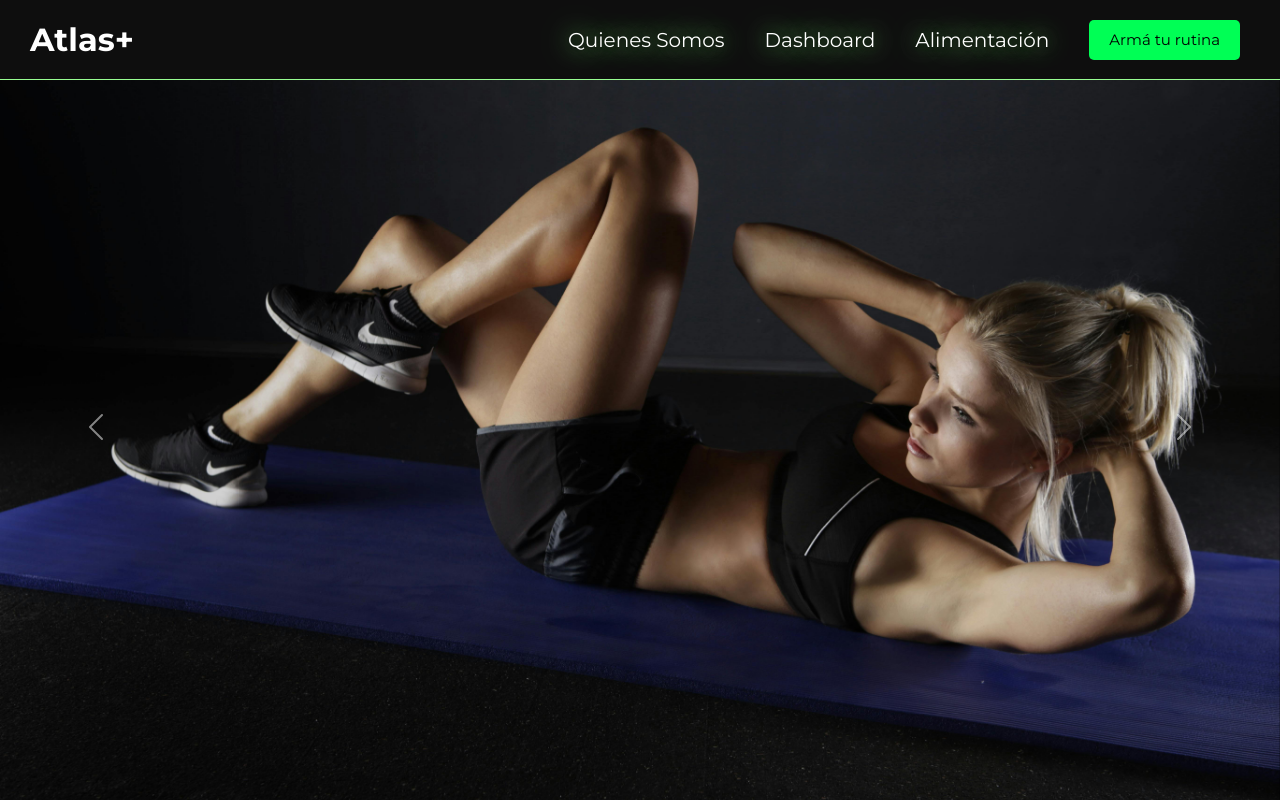
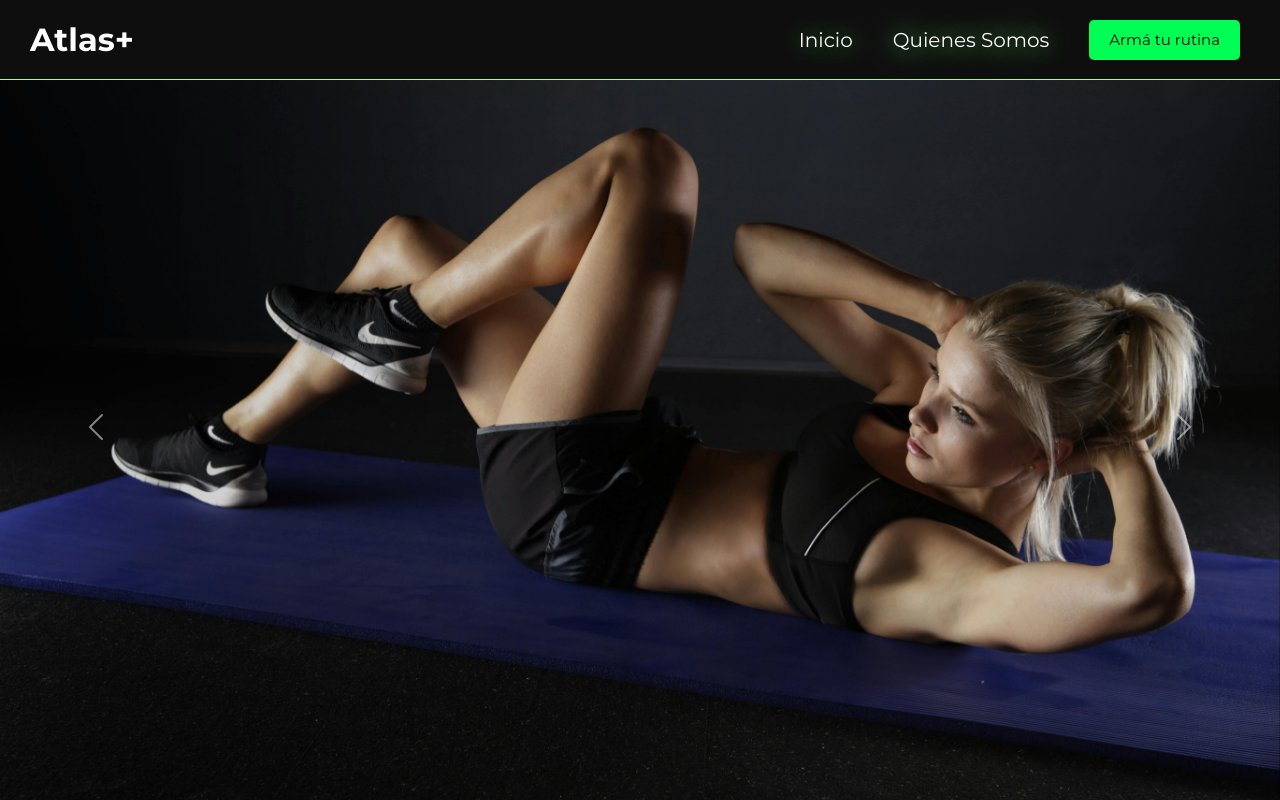
Before and after one commit to LucasFerreiraUBA/tp-intro, a plain HTML site: page Proyecto TP/frontend/html/index.html in a window 1280 px wide. Shown: the top 800 px of the page. Drawn offline with nearby package versions, Linux system fonts and the light colour scheme.

Commit message:
Agregue y elimine algunas cosas del header

```diff
--- a/Proyecto TP/frontend/css/style.css
+++ b/Proyecto TP/frontend/css/style.css
@@ -90,8 +90,7 @@ nav > ul {
 }
 
 /* Enlaces del menú */
-.txt-home,
-.txt-dashboard {
+.txt-home {
 
     font-family: 'Montserrat', sans-serif;
     color: #ffffff;
@@ -112,8 +111,7 @@ nav > ul {
     }
 }
 
-.txt-home:hover,
-.txt-dashboard:hover {
+.txt-home:hover {
     background-image: linear-gradient(to right, #43e97b 0%, #38f9d7 100%);
     -webkit-background-clip: text;
     background-clip: text;
--- a/Proyecto TP/frontend/html/index.html
+++ b/Proyecto TP/frontend/html/index.html
@@ -19,14 +19,11 @@
             <a href="index.html" class="txt-atlas" aria-label="Texto de la marca de la página llamada Atlas+">Atlas+</a>
             <nav class="container-contenido-header" aria-label="Navegación principal">
                 <ul class="nav_list" id="nav-list">
+                    <li>
+                        <a class="txt-home" href="index.html">Inicio</a>
+                    </li>
                     <li class="nav-link">
                         <a class="txt-home" href="quienes_somos.html">Quienes Somos</a>
-                    </li>
-                    <li class="nav-dashboard">
-                        <a class="txt-dashboard" href="#dashboard">Dashboard</a>
-                    </li>
-                    <li class="nav-alimentacion">
-                        <a class="txt-dashboard" href="#alimentacion">Alimentación</a>
                     </li>
                     <li>
                         <a class="nav-rutinas-btn" href="#rutinas">Armá tu rutina</a>
```
Also changed, not shown: Proyecto TP/frontend/html/quienes_somos.html (+3 -7 lines).
